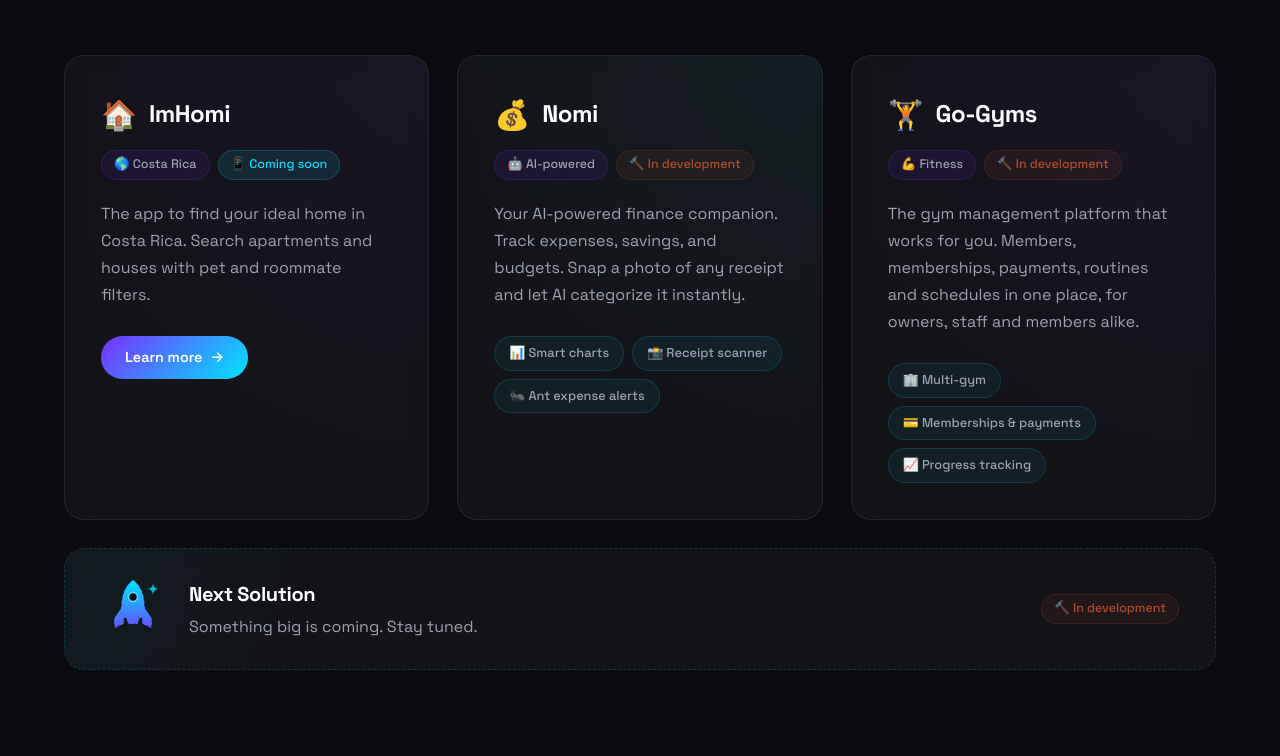
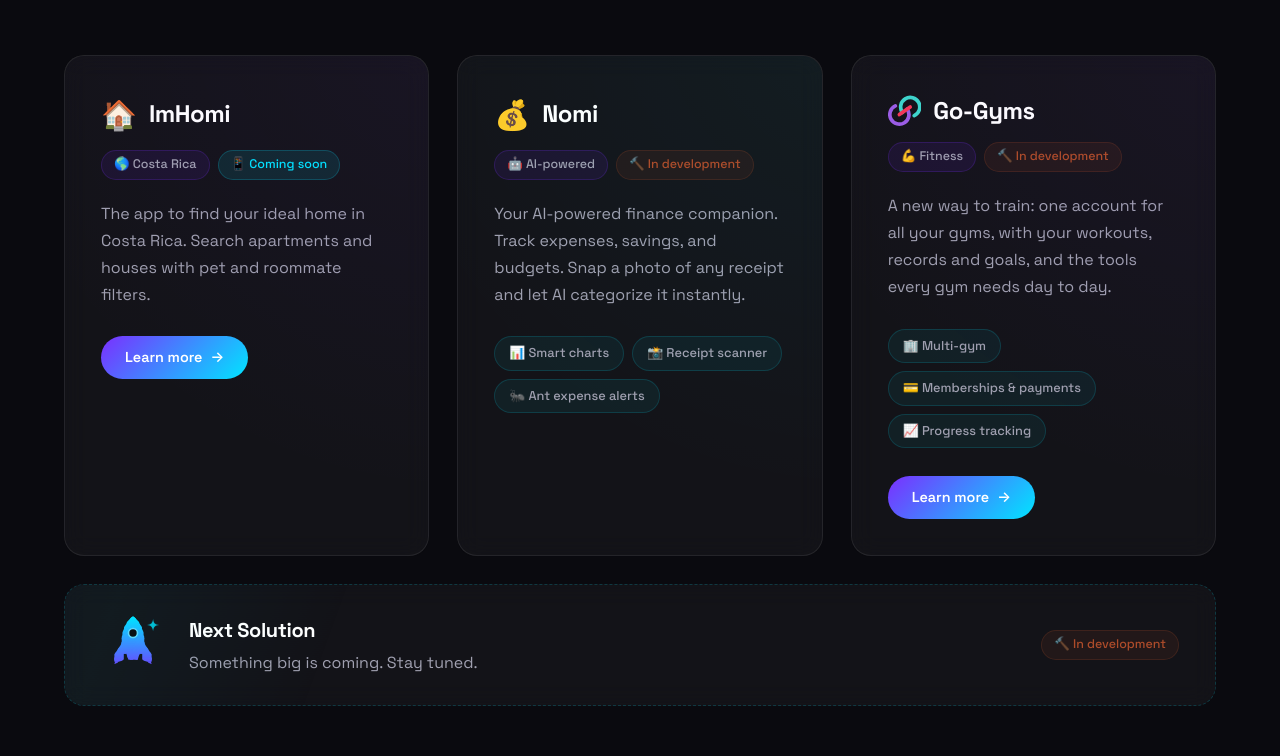
Before and after one commit to SteveAraya/dimonkey, a plain HTML site: page index.html in a window 1280 px wide. Shown: the part 1084-1840 px from the top of the page. Drawn offline with Linux system fonts and the light colour scheme; animation ran at ten frames a second.

Commit message:
feat(productos): enlazar go-gyms desde su tarjeta y el pie

```diff
--- a/css/styles.css
+++ b/css/styles.css
@@ -896,6 +896,18 @@ img { max-width: 100%; display: block; }
   font-size: 1.8rem;
 }
 
+/* El logo de un producto cuando es su marca (SVG) y no un emoji: del mismo alto que el emoji. */
+.product-logo-svg {
+  width: 2.1rem;
+  height: 2.1rem;
+  flex: none;
+}
+
+/* El botón de un producto debajo de sus etiquetas: el mismo aire que tiene debajo de la descripción. */
+.product-features + .btn-primary {
+  margin-top: 28px;
+}
+
 .product-logo h3 {
   font-size: 1.5rem;
   font-weight: 700;
--- a/index.html
+++ b/index.html
@@ -65,11 +65,18 @@
           "@type": "Country",
           "name": "Costa Rica"
         },
-        "subOrganization": {
-          "@type": "Organization",
-          "name": "ImHomi",
-          "url": "https://www.imhomi.com/"
-        },
+        "subOrganization": [
+          {
+            "@type": "Organization",
+            "name": "ImHomi",
+            "url": "https://www.imhomi.com/"
+          },
+          {
+            "@type": "Organization",
+            "name": "Go-Gyms",
+            "url": "https://www.go-gyms.com/"
+          }
+        ],
         "founder": [
           { "@id": "https://www.dimonkey.com/#steve" },
           { "@id": "https://www.dimonkey.com/#alonso" }
@@ -386,7 +393,7 @@
           <div class="product-card-glow"></div>
           <div class="product-header">
             <div class="product-logo">
-              <span class="product-logo-icon">🏋️</span>
+              <svg class="product-logo-icon product-logo-svg" viewBox="14.26 -5.74 91.49 91.49" aria-hidden="true"><g transform="rotate(-35 60 40)" fill="none" stroke-linecap="round" stroke-width="10"><path d="M46.51 14.4A26 26 0 1 0 68 40" stroke="#9B5DE5"/><path d="M73.49 65.6A26 26 0 1 0 52 40" stroke="#3DD6CB"/><path d="M42 40H78" stroke="#F53756"/></g></svg>
               <h3>Go-Gyms</h3>
             </div>
             <div class="product-badges">
@@ -395,13 +402,16 @@
             </div>
           </div>
           <p class="product-description" data-i18n="products.gogyms_desc">
-            The gym management platform that works for you. Members, memberships, payments, routines and schedules in one place, for owners, staff and members alike.
+            A new way to train: one account for all your gyms, with your workouts, records and goals, and the tools every gym needs day to day.
           </p>
           <div class="product-features">
             <span class="product-feature" data-i18n="products.gogyms_f1">🏢 Multi-gym</span>
             <span class="product-feature" data-i18n="products.gogyms_f2">💳 Memberships &amp; payments</span>
             <span class="product-feature" data-i18n="products.gogyms_f3">📈 Progress tracking</span>
           </div>
+          <a href="https://www.go-gyms.com/" target="_blank" rel="noopener noreferrer" class="btn-primary btn-sm">
+            <span data-i18n="products.learn_more">Learn more</span> <span class="arrow">→</span>
+          </a>
         </div>
 
         <!-- Next Solution Teaser -->
@@ -614,6 +624,7 @@
         <a href="#inicio" class="logo">DiMonkey</a>
         <div class="footer-links">
           <a href="https://www.imhomi.com/" target="_blank" rel="noopener noreferrer">ImHomi</a>
+          <a href="https://www.go-gyms.com/" target="_blank" rel="noopener noreferrer">Go-Gyms</a>
           <a href="#contacto" data-i18n="footer.privacy">Privacy</a>
           <a href="#contacto" data-i18n="footer.contact">Contact</a>
           <a href="https://ko-fi.com/dimonkey" target="_blank" rel="noopener noreferrer" data-i18n="footer.support">Support us ☕</a>
--- a/js/main.js
+++ b/js/main.js
@@ -31,7 +31,7 @@
       'products.nomi_f1': '📊 Smart charts',
       'products.nomi_f2': '📸 Receipt scanner',
       'products.nomi_f3': '🐜 Ant expense alerts',
-      'products.gogyms_desc': 'The gym management platform that works for you. Members, memberships, payments, routines and schedules in one place, for owners, staff and members alike.',
+      'products.gogyms_desc': 'A new way to train: one account for all your gyms, with your workouts, records and goals, and the tools every gym needs day to day.',
       'products.gogyms_status': '🔨 In development',
       'products.gogyms_f1': '🏢 Multi-gym',
       'products.gogyms_f2': '💳 Memberships & payments',
@@ -89,7 +89,7 @@
       'products.nomi_f1': '📊 Gráficos inteligentes',
       'products.nomi_f2': '📸 Escáner de facturas',
       'products.nomi_f3': '🐜 Alertas de gastos hormiga',
-      'products.gogyms_desc': 'El gestor de gimnasios que trabaja por vos. Miembros, membresías, pagos, rutinas y horarios en un solo lugar, para dueños, staff y miembros.',
+      'products.gogyms_desc': 'Una nueva forma de entrenar: una sola cuenta para todos tus gyms, con tus entrenos, récords y metas, y las herramientas que cada gym necesita en el día a día.',
       'products.gogyms_status': '🔨 En desarrollo',
       'products.gogyms_f1': '🏢 Varios gimnasios',
       'products.gogyms_f2': '💳 Membresías y pagos',
```
